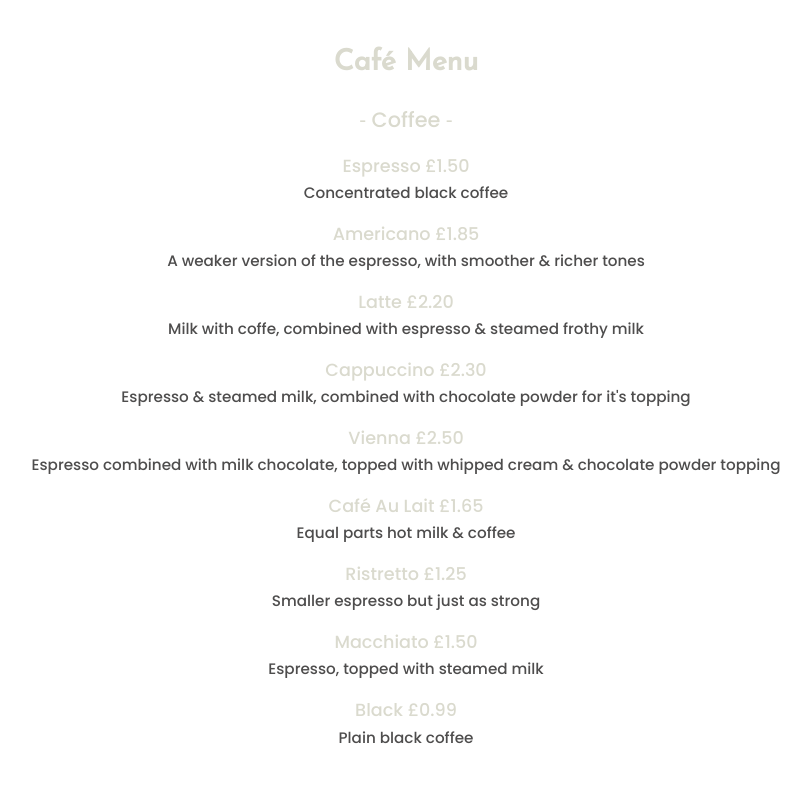
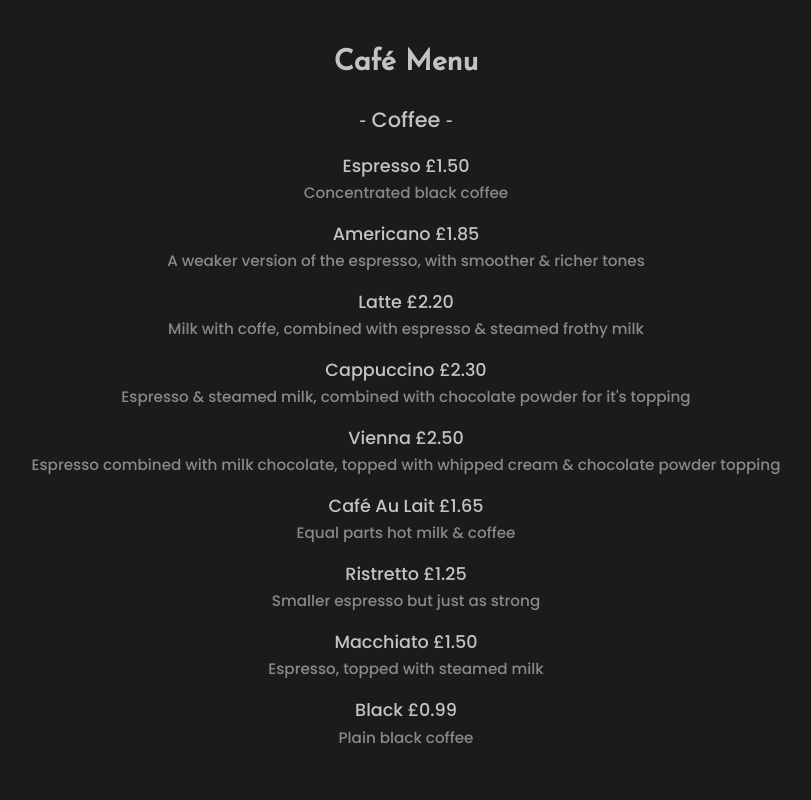
Before and after one commit to Glitch-Code-Design/Paradise-Cafe, a plain HTML site: page pages/menu.html in a window 1280 px wide. Shown: the top 800 px of the page, without its empty margins (234-1045 px from the left). Drawn offline with Linux system fonts and the dark colour scheme.

Commit message:
Update menu.css
improvements to dark mode

```diff
--- a/css/menu.css
+++ b/css/menu.css
@@ -8,7 +8,9 @@
 }
 
 :root {
-    --main-light: #dadace;
+    --bg-light: #f5f5f5;
+    --bg-dark: #1b1b1b;
+    --main-light: #c3c3c3;
     --main-dark: #313030;
     --font: #4e4d4d;
 }
@@ -31,6 +33,7 @@ html::-webkit-scrollbar-thumb {
 body {
     min-height: 100vh;
     cursor: default;
+    background: var(--bg-light);
 }
 
 .container h2 {
@@ -103,10 +106,15 @@ body {
     html::-webkit-scrollbar-thumb {
         background-color: var(--font);
     }
-    .container h2 {
-        color: var(--main-light);
+    body {
+        background: var(--bg-dark);
     }
+    .container h2,
     .container ul {
         color: var(--main-light);
     }
+    .container ul li p {
+        color: var(--main-light);
+        opacity: 65%;
+    }
 }
```
